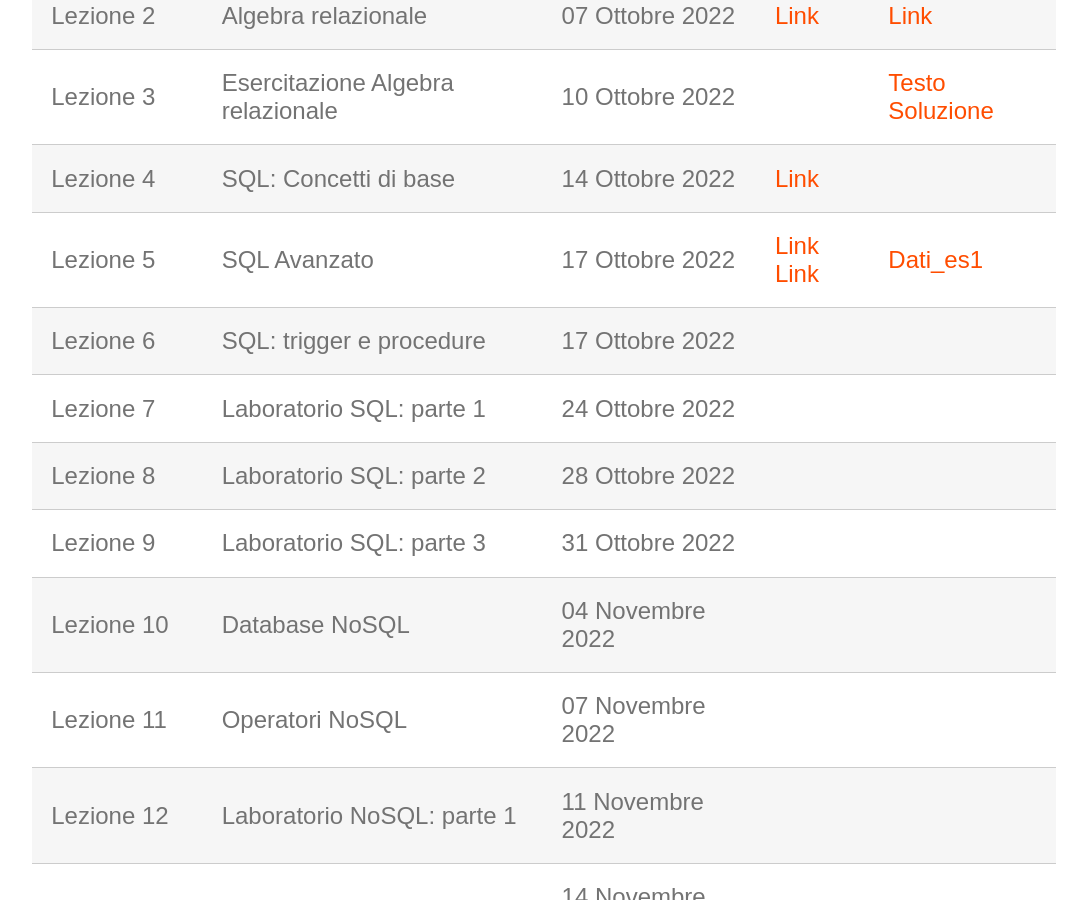
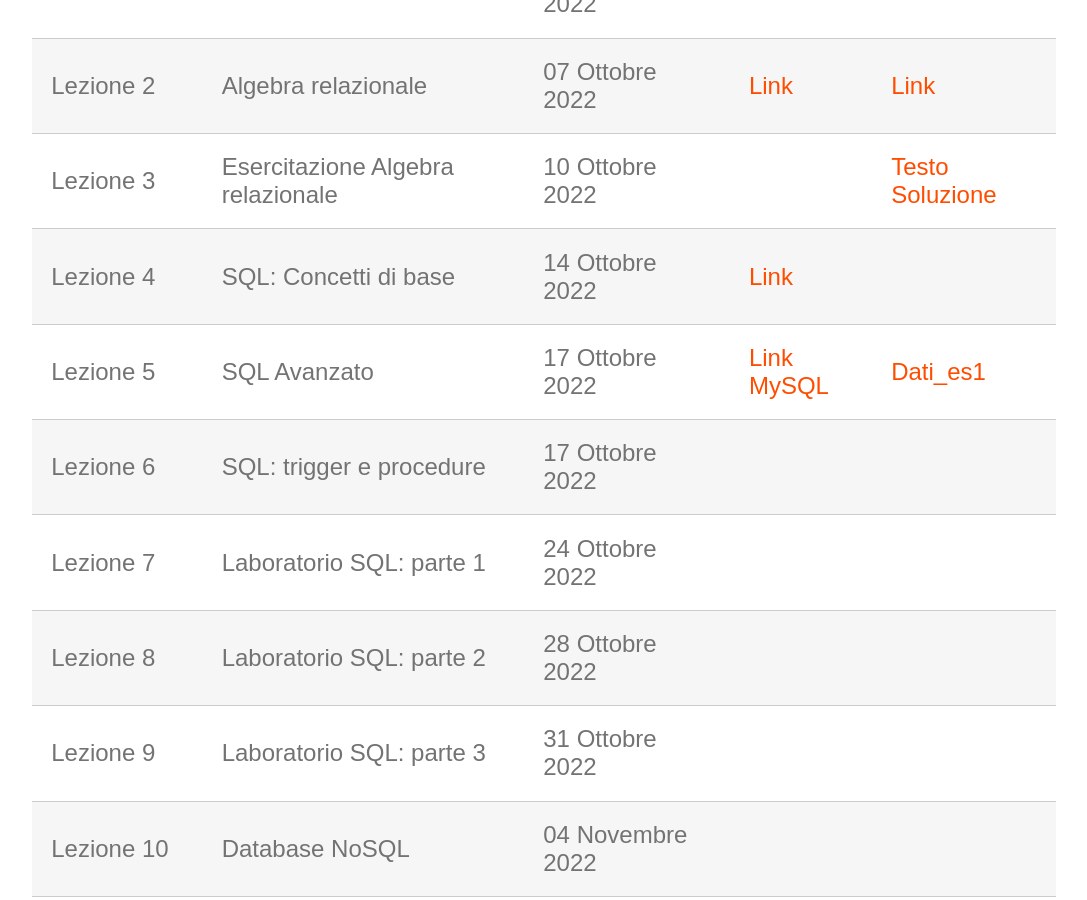
Before and after one commit to perceivelab/database-course, a Jekyll site: the page built from lezioni.md, in a window 1280 px wide and 900 px high, scrolled down 512 px. Shown: the whole window, without its empty margins (96-1183 px from the left). Built offline with Jekyll 4.4.1, drawn with Linux system fonts in a browser that asks for light colours; our own code applies the rules of GitHub Pages for plain Markdown files.

Commit message:
Update lezioni.md

```diff
--- a/lezioni.md
+++ b/lezioni.md
@@ -12,7 +12,7 @@
 | Lezione 2  | Algebra relazionale                      | 07 Ottobre 2022   | [Link](https://drive.google.com/file/d/1A-qmts9eQMoQPqdN6f6_j1QWPLIntvNc/view?usp=sharing)                        |      [Link](https://drive.google.com/file/d/1xhLANQBfE-IPZenv5l__r-LpDB_vGVbi/view?usp=sharing)  |
 | Lezione 3  | Esercitazione Algebra relazionale        | 10 Ottobre 2022   |                         | [Testo](https://drive.google.com/file/d/1rKO9jEPbvPDXGFqN5TLWSCXxsN-ddXwu/view?usp=sharing) [Soluzione](https://drive.google.com/file/d/1uICFMgfGmf_m8rTpIYTc1TPksi9_VrBH/view?usp=sharing)            |
 | Lezione 4  | SQL: Concetti di base                    | 14 Ottobre 2022   | [Link](https://drive.google.com/file/d/1zLyhfNtUqWMqimEtk2PAbZJsA6m6o6aS/view?usp=sharing)                        |             |
-| Lezione 5  | SQL Avanzato                             | 17 Ottobre 2022   | [Link](https://drive.google.com/file/d/1YqAuOcYnx2okRPGMOlK00QKvHX6t-Cf2/view?usp=sharing) [Link](https://drive.google.com/file/d/1d90F8ToY3JwCKhSG6he61JrenkZNKELk/view?usp=sharing)                       | [Dati_es1](https://drive.google.com/file/d/1tuE5tC5BfNo53BtE35M-ITawzY5-AMdB/view?usp=sharing)            |
+| Lezione 5  | SQL Avanzato                             | 17 Ottobre 2022   | [Link](https://drive.google.com/file/d/1YqAuOcYnx2okRPGMOlK00QKvHX6t-Cf2/view?usp=sharing) [MySQL](https://drive.google.com/file/d/1vsvOpQil_n-gnUfZv1C0aTXPbk3eorOK/view?usp=sharing)                       | [Dati_es1](https://drive.google.com/file/d/1tuE5tC5BfNo53BtE35M-ITawzY5-AMdB/view?usp=sharing)            |
 | Lezione 6  | SQL: trigger e procedure                 | 17 Ottobre 2022   |                         |             |
 | Lezione 7  | Laboratorio SQL: parte 1                 | 24 Ottobre 2022   |                         |             |
 | Lezione 8  | Laboratorio SQL: parte 2                 | 28 Ottobre 2022   |                         |             |
```
